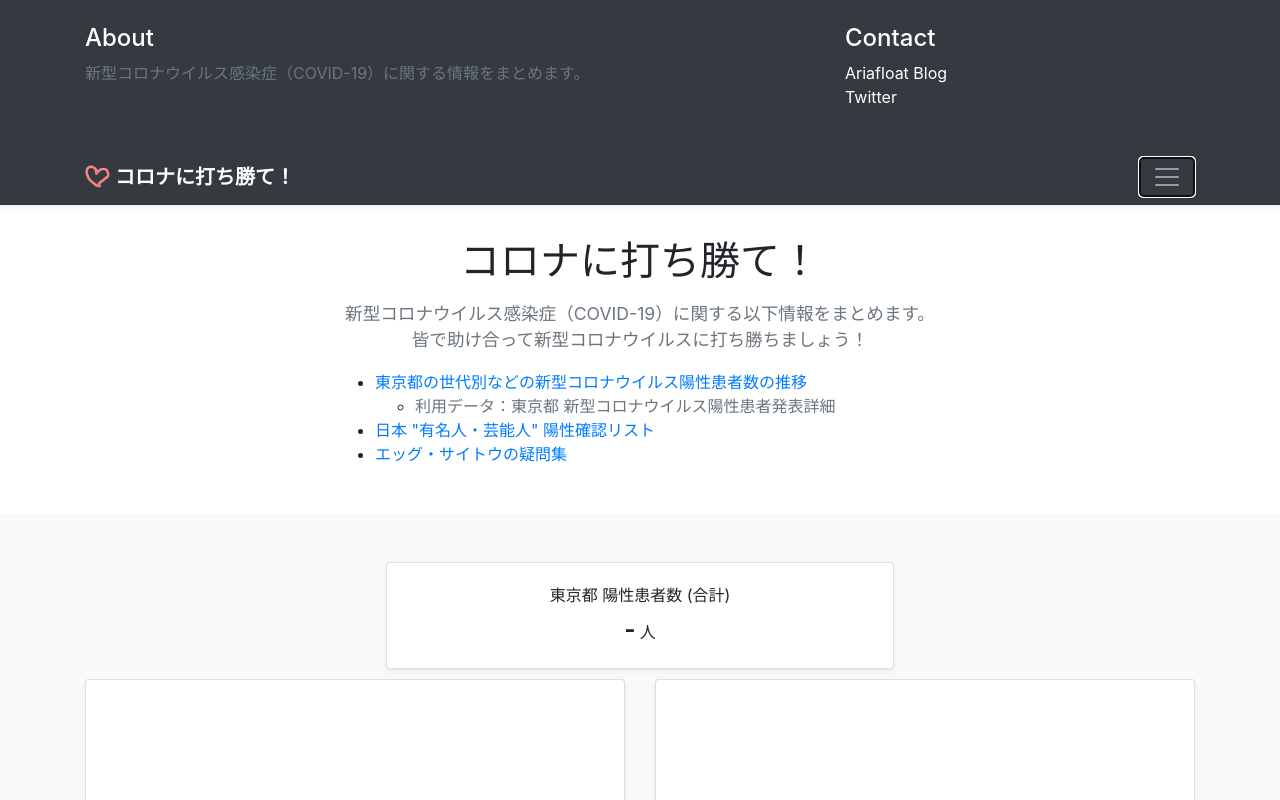
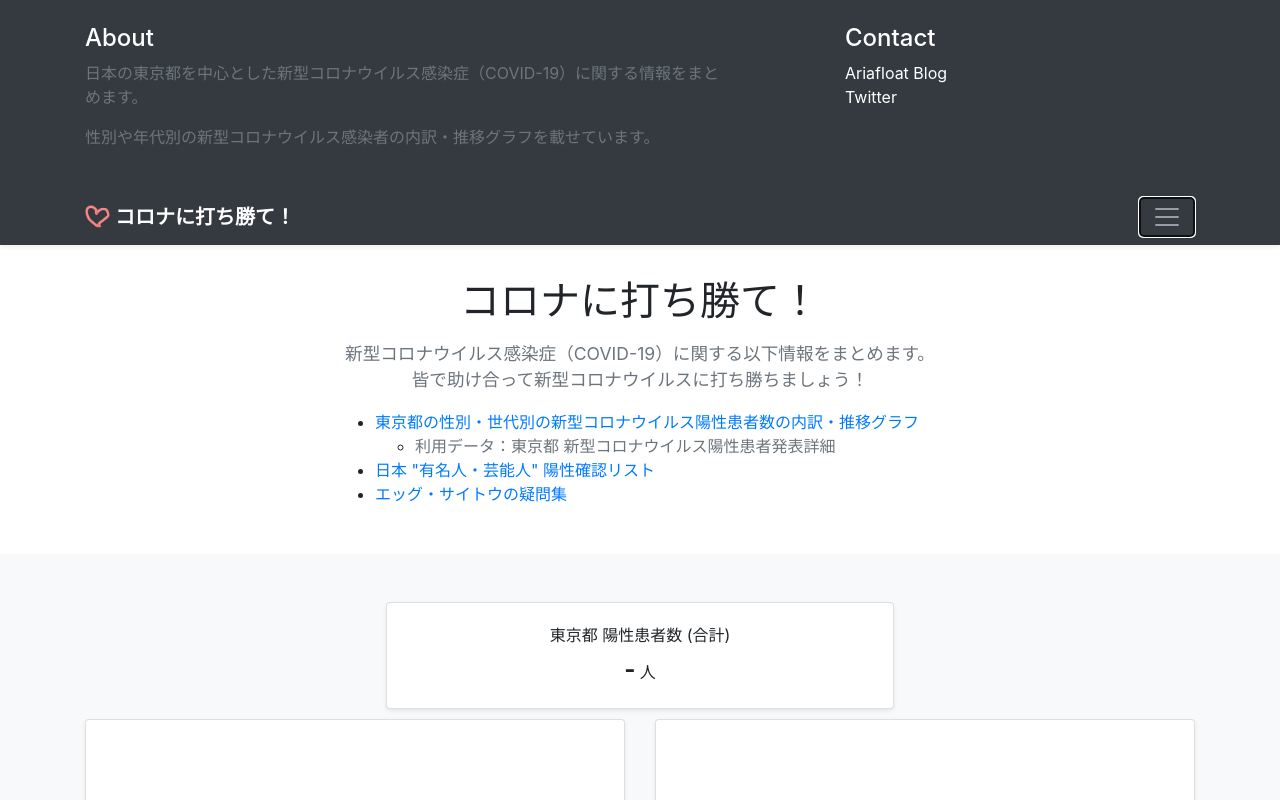
Before and after one commit to ariafloat/covid-19, a website: page public/index.html in a window 1280 px wide. Both pictures are taken after a click on the button "Toggle navigation". Shown: the top 800 px of the page. Drawn offline with nearby package versions, Linux system fonts and the light colour scheme.

Commit message:
Change description

```diff
--- a/public/index.html
+++ b/public/index.html
@@ -5,19 +5,19 @@
     <meta name="viewport" content="width=device-width, initial-scale=1, shrink-to-fit=no">
     <meta property="og:type" content="website">
     <meta property="og:title" content="コロナに打ち勝て！">
-    <meta property="og:description" content="新型コロナウイルス感染症（COVID-19）に関する情報をまとめます">
+    <meta property="og:description" content="日本の東京都を中心とした新型コロナウイルス感染症（COVID-19）に関する情報をまとめます。">
     <meta property="og:url" content="https://covid19.ariafloat.com/">
     <meta property="og:site_name" content="コロナに打ち勝て！">
     <meta property="og:image" content="https://covid19.ariafloat.com/img/covid-19-card.png">
     <meta name="twitter:card" content="summary_large_image">
     <meta name="twitter:title" content="コロナに打ち勝て！">
-    <meta name="twitter:description" content="新型コロナウイルス感染症（COVID-19）に関する情報をまとめます">
+    <meta name="twitter:description" content="日本の東京都を中心とした新型コロナウイルス感染症（COVID-19）に関する情報をまとめます。">
     <meta name="twitter:image" content="https://covid19.ariafloat.com/img/covid-19-card.png">
     <meta name="twitter:creator" content="@ariafloat">
     <meta name="twitter:site" content="@ariafloat">
     <link rel="icon" type="image/png" href="../img/covid-19-icon.png">
     <title>コロナに打ち勝て！</title>
-    <meta name="description" content="新型コロナウイルス感染症（COVID-19）に関する情報をまとめます">
+    <meta name="description" content="日本の東京都を中心とした新型コロナウイルス感染症（COVID-19）に関する情報をまとめます。">
     <link rel="stylesheet" href="https://stackpath.bootstrapcdn.com/bootstrap/4.4.1/css/bootstrap.min.css" integrity="sha384-Vkoo8x4CGsO3+Hhxv8T/Q5PaXtkKtu6ug5TOeNV6gBiFeWPGFN9MuhOf23Q9Ifjh" crossorigin="anonymous">
     <link rel="stylesheet" href="css/main.css">
   </head>
@@ -28,7 +28,8 @@
           <div class="row">
             <div class="col-sm-8 col-md-7 py-4">
               <h4 class="text-white">About</h4>
-              <p class="text-muted">新型コロナウイルス感染症（COVID-19）に関する情報をまとめます。</p>
+              <p class="text-muted">日本の東京都を中心とした新型コロナウイルス感染症（COVID-19）に関する情報をまとめます。</p>
+              <p class="text-muted">性別や年代別の新型コロナウイルス感染者の内訳・推移グラフを載せています。</p>
             </div>
             <div class="col-sm-4 offset-md-1 py-4">
               <h4 class="text-white">Contact</h4>
@@ -60,7 +61,7 @@
           <h1 class="title">コロナに打ち勝て！</h1>
           <p class="overview text-muted">新型コロナウイルス感染症（COVID-19）に関する以下情報をまとめます。<br>皆で助け合って新型コロナウイルスに打ち勝ちましょう！</p>
           <ul class="text-left">
-            <li><a href="#tokyo">東京都の世代別などの新型コロナウイルス陽性患者数の推移</a></li>
+            <li><a href="#tokyo">東京都の性別・世代別の新型コロナウイルス陽性患者数の内訳・推移グラフ</a></li>
             <ul>
               <li><a class="text-muted" href="https://catalog.data.metro.tokyo.lg.jp/dataset/t000010d0000000068" target="_blank" rel="nofollow noopener">利用データ：東京都 新型コロナウイルス陽性患者発表詳細</a></li>
             </ul>
```
Also changed, not shown: README.md.
